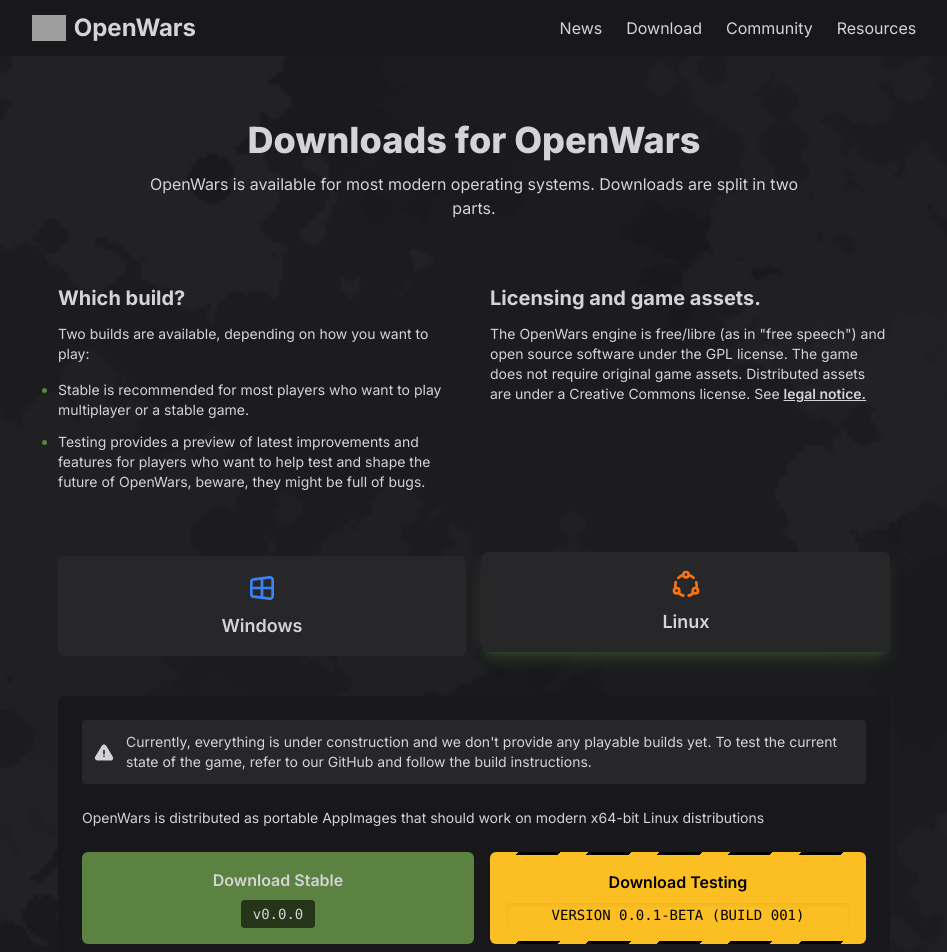
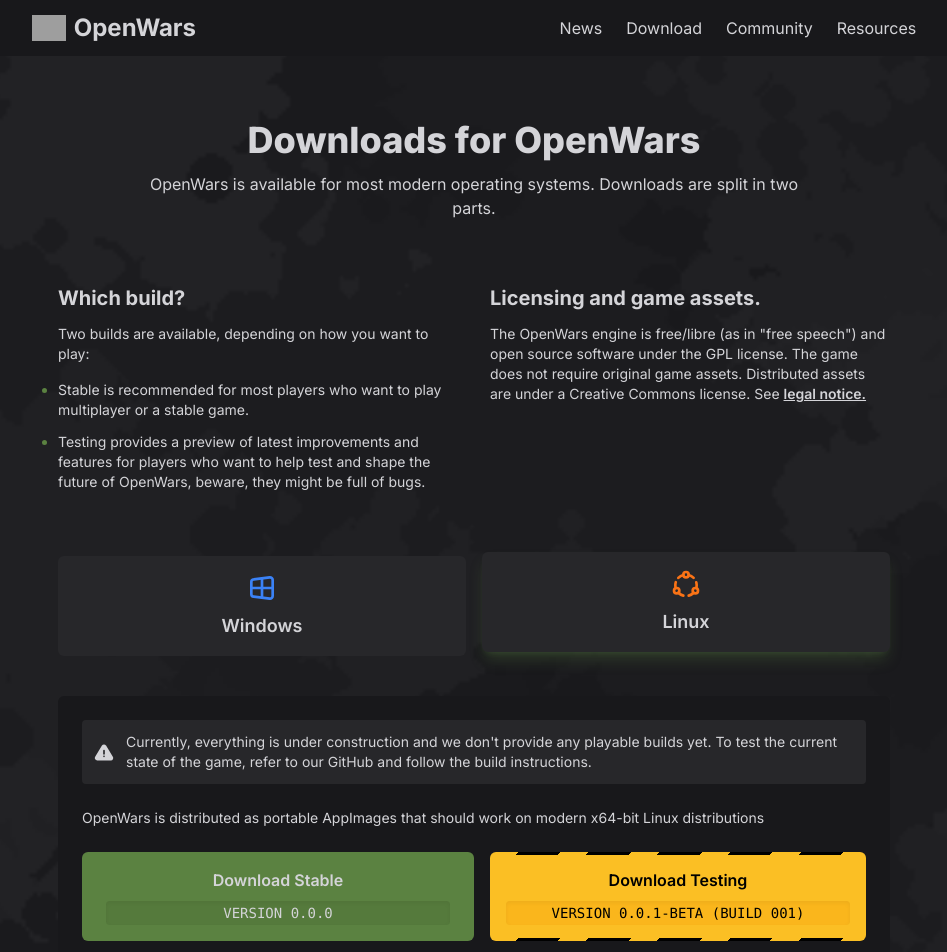
Before and after one commit to OpenWars/website, a SvelteKit app: page /download in a window 1280 px wide. Shown: the top 952 px of the page, without its empty margins (166-1113 px from the left). Built offline with nearby package versions, Linux system fonts and the light colour scheme; grey boxes are pictures that could not be loaded.

Commit message:
fix download: lol

```diff
--- a/src/routes/(main)/download/+page.svelte
+++ b/src/routes/(main)/download/+page.svelte
@@ -110,15 +110,18 @@
 					class="px-6 py-4 bg-brand rounded-md flex-1 transition hover:-translate-y-1 font-medium"
 				>
 					<h3 class="mb-2 text-base font-semibold">Download Stable</h3>
-					<span class="inline-block px-3 py-1 bg-brandDark rounded font-mono text-sm">v0.0.0</span>
+					<span
+						class="inline-block px-3 py-0.5 w-full bg-brandDark/10 rounded font-mono text-sm uppercase shadow-inner"
+						>Version {platforms[active].download.stable.version}</span
+					>
 				</button>
 				<button
-					class="px-6 py-4 under-construction hover:bg-amber-500 rounded-md flex-1 transition font-medium"
+					class="px-6 py-4 under-construction hover:bg-amber-500 rounded-md flex-1 transition hover:-translate-y-1 font-medium"
 				>
 					<h3 class="mb-2 text-base font-semibold">Download Testing</h3>
 					<span
-						class="inline-block px-3 py-0.5 w-full bg-amber-400 rounded font-mono text-sm uppercase shadow-inner"
-						>Version 0.0.1-beta (Build 001)</span
+						class="inline-block px-3 py-0.5 w-full bg-amber-500/30 rounded font-mono text-sm uppercase shadow-inner"
+						>Version {platforms[active].download.testing.version}</span
 					>
 				</button>
 			</div>
```
